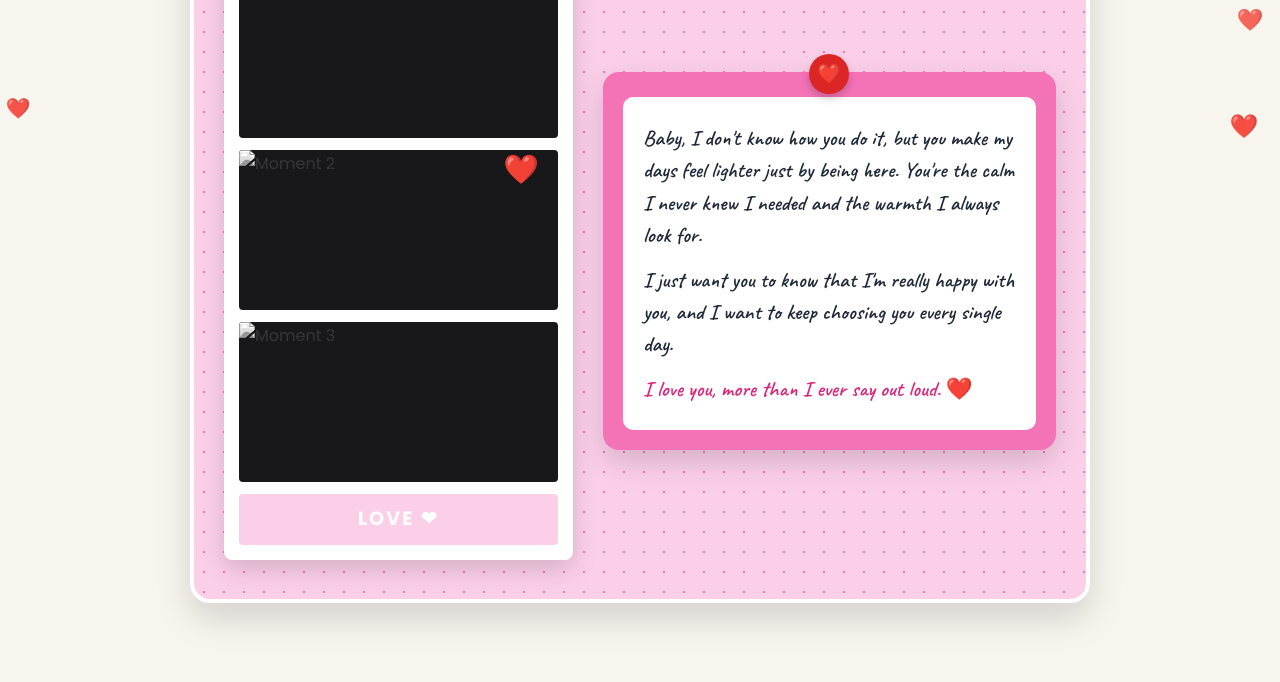
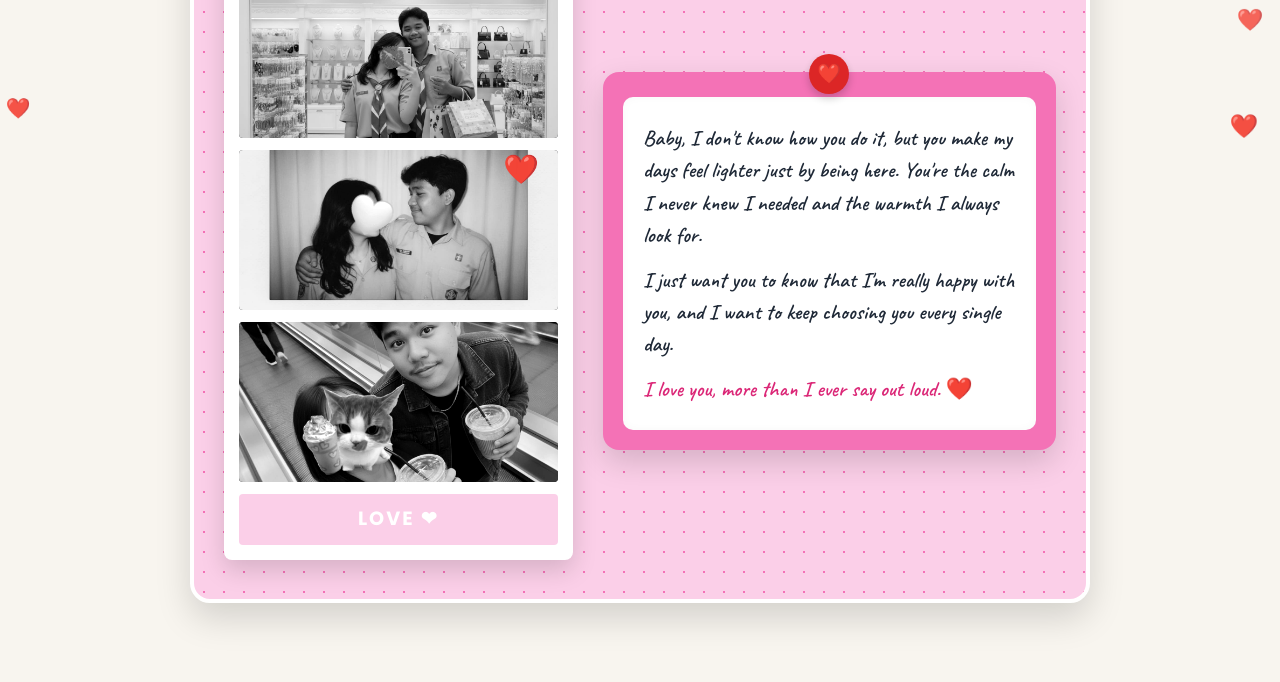
Before and after one commit to maira2245/loveejibril, a plain HTML site: page end.html in a window 1280 px wide. Shown: the part 640-1322 px from the top of the page. Drawn offline with nearby package versions, Linux system fonts and the light colour scheme.

Commit message:
Update end.html

```diff
--- a/end.html
+++ b/end.html
@@ -300,13 +300,13 @@ SCRAPBOOK PHOTOSTRIP & LETTER CONTAINER
         <!-- Photo Strip Monokrom (Photobooth 3 Foto) -->
         <div class="photo-strip" data-aos="fade-right">
             <div class="strip-item">
-                <img src="../img/photo1.jpg" alt="Moment 1">
+                <img src="moment1.jpg" alt="Moment 1">
             </div>
             <div class="strip-item">
-                <img src="../img/photo2.jpg" alt="Moment 2">
+                <img src="moment2.jpg" alt="Moment 2">
             </div>
             <div class="strip-item">
-                <img src="../img/photo3.jpg" alt="Moment 3">
+                <img src="moment3.jpg" alt="Moment 3">
             </div>
             <div class="strip-footer">
                 LOVE ❤
```
